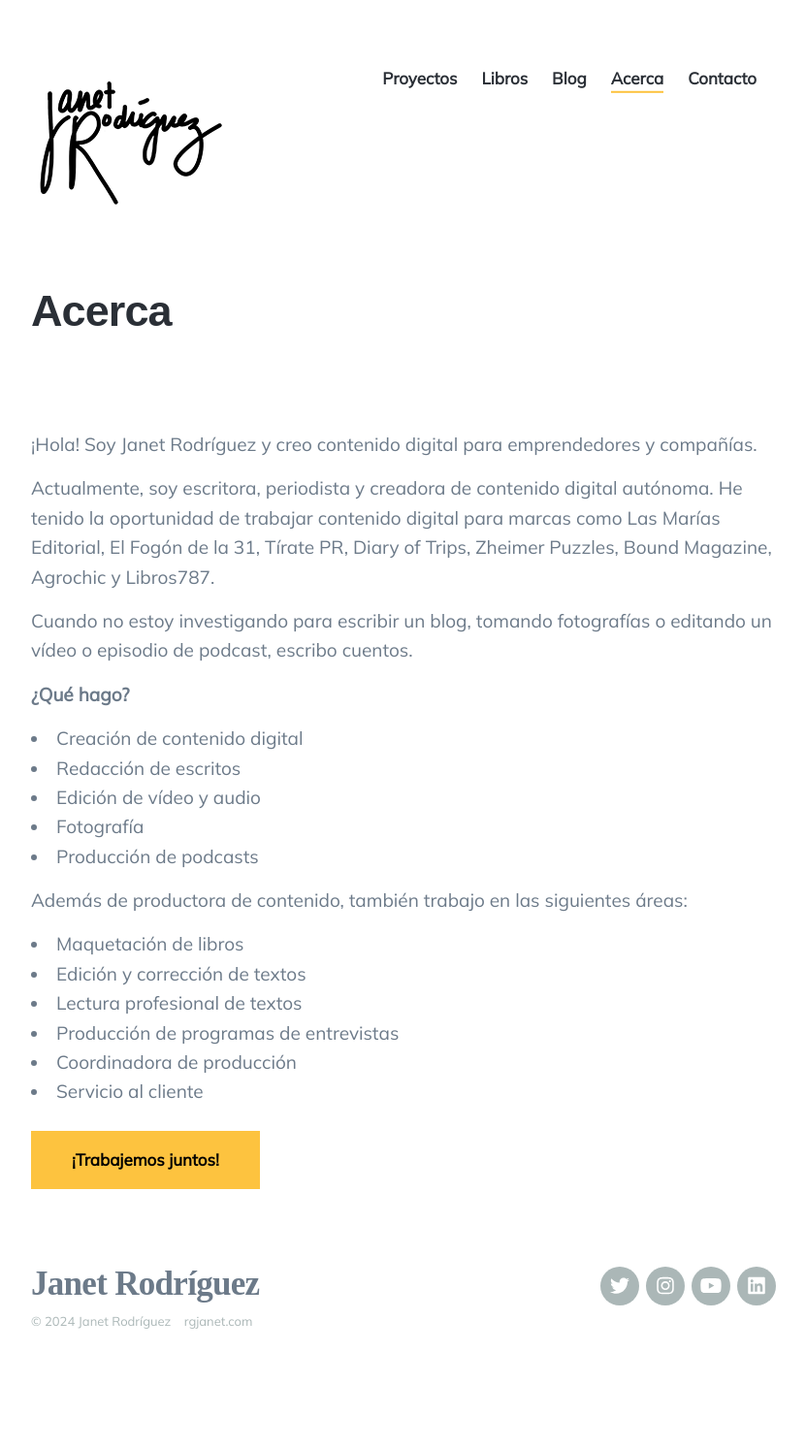
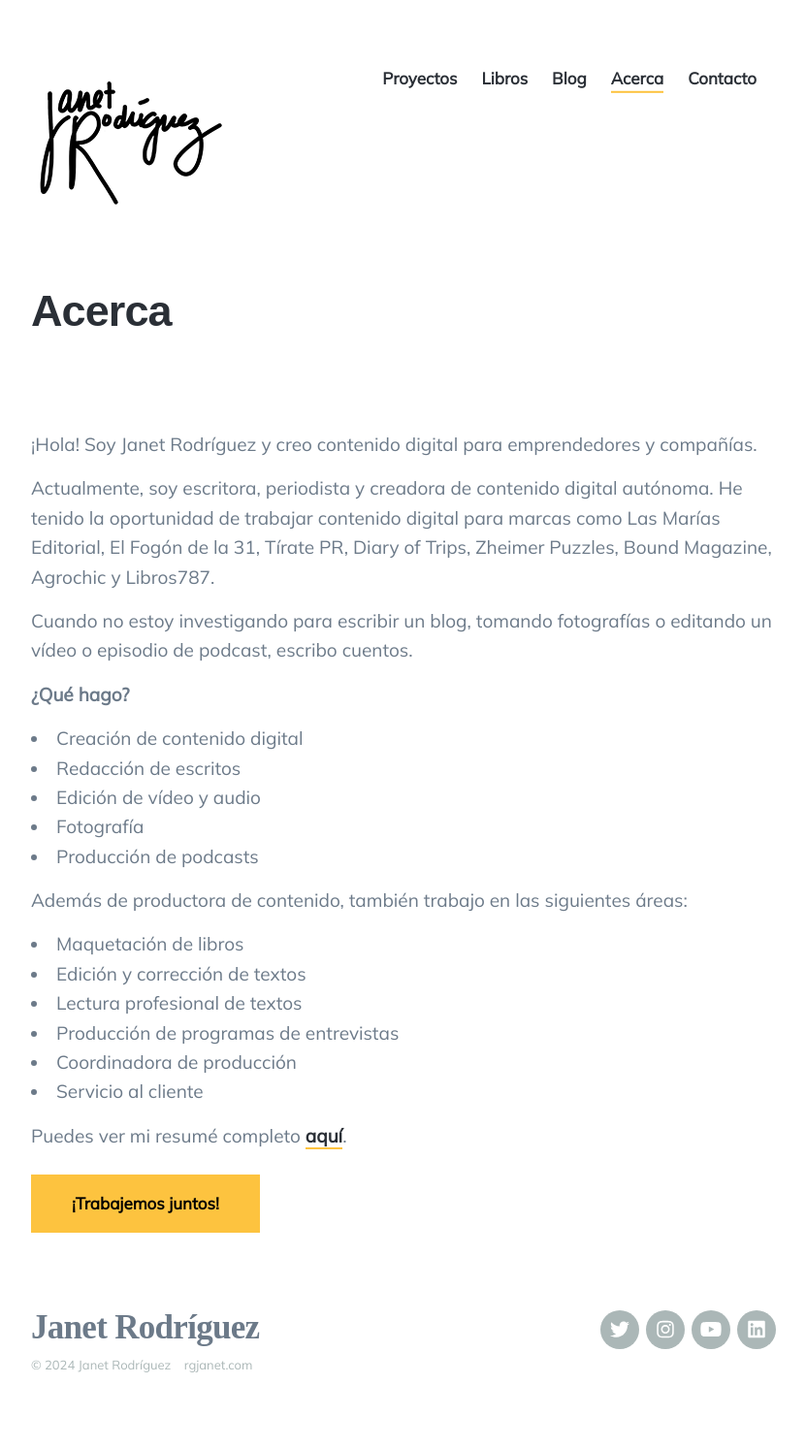
Before and after one commit to rgjanet/rgjanet.github.io, a Jekyll site: the page built from _pages/acerca.md, in a window 1280 px wide. Shown: the whole page at 97% size, without its empty margins (224-1055 px from the left). Built offline with Jekyll 4.4.1, drawn with Linux system fonts in a browser that asks for light colours; nearby versions of some CDN libraries; before the commit the page ends 1449 px from its top, so only the background shows below that.

Commit message:
Update acerca.md

```diff
--- a/_pages/acerca.md
+++ b/_pages/acerca.md
@@ -28,4 +28,6 @@ Además de productora de contenido, también trabajo en las siguientes áreas:
 * Coordinadora de producción
 * Servicio al cliente
 
+Puedes ver mi resumé completo <a href="https://www.linkedin.com/in/rgjanet/"><b>aquí</b></a>.
+
 <a href="mailto:janet@rgjanet.com" class="button button--large">¡Trabajemos juntos!</a>
```
